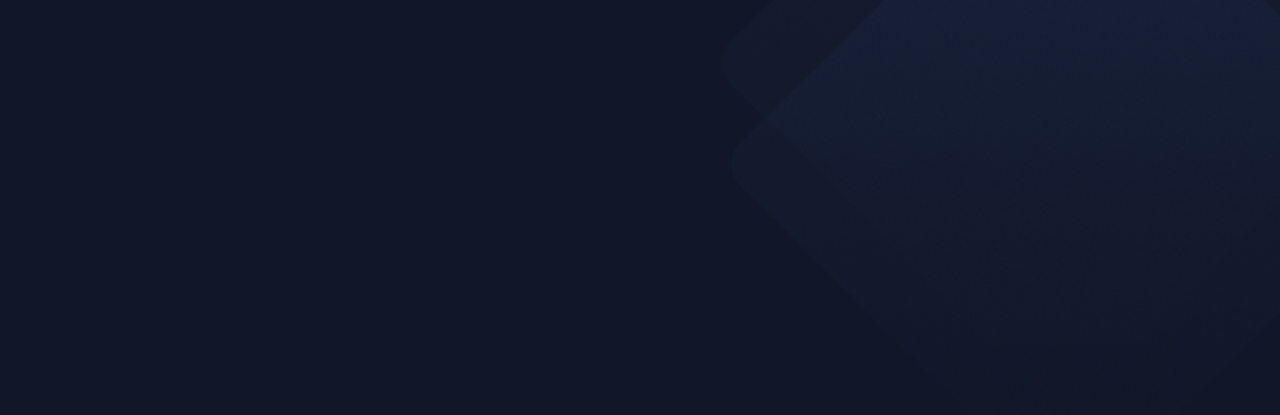
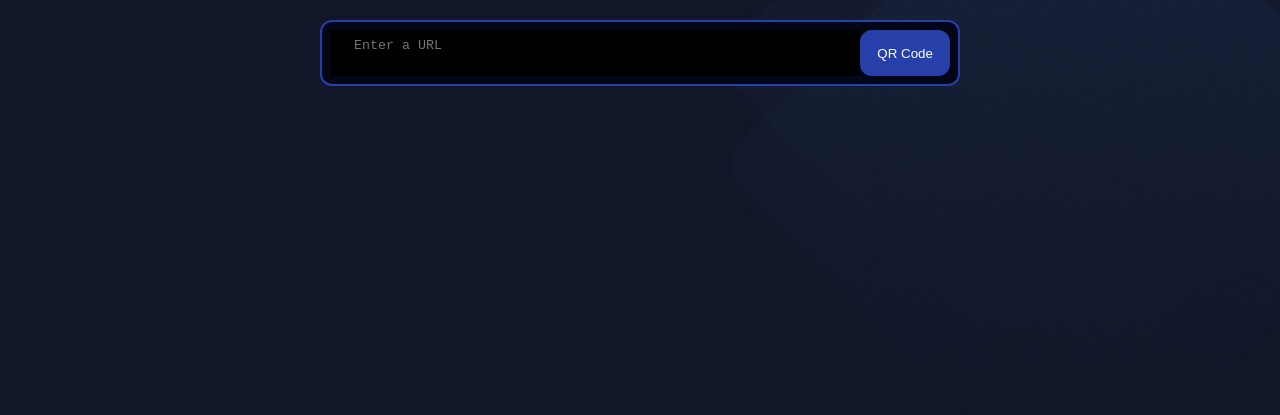
Before and after one commit to mightydna/QR-Code-Generator, a plain HTML site: page index.html in a window 1280 px wide. Shown: the part 385-800 px from the top of the page. Drawn offline with Linux system fonts and the light colour scheme.

Commit message:
First layout & style pass for landing page

```diff
--- a/index.html
+++ b/index.html
@@ -9,12 +9,11 @@
 </head>
 <body>
     <div id="qrcode_header">
-        <img src="" alt="" id="qrcode_header_img">
-        <h2 id="qrcode_header_h2">QRCODE</h2>
+        <img src="resources/icons/Logo.svg" alt="QR Code Generator Logo" id="qrcode_header_img">
     </div>
     <div id="qrcode_container">
         <textarea id="qrcode_textarea" placeholder="Enter a URL"></textarea>
-        <button value="submit">QR Code</button>
+        <button value="submit" id="qr_submit_btn">QR Code</button>
     </div>
 </body>
 </html>
--- a/resources/styles/main.css
+++ b/resources/styles/main.css
@@ -1,8 +1,56 @@
 /* Main Styles */
-
+html {
+    padding: 0px;
+    margin: 0px;
+}
 body {
+    display: flex;
+    flex-direction: column;
+    align-items: center;
+    justify-content: center;
+    gap: 32px;
+    height: 100vh;
+    margin: 0px;
+    padding: 0px;
     background-image: url(../images/qa-bg.jpg);
 }
 
+#qrcode_container {
+    display: flex;
+    flex-direction: row;
+    justify-content: space-between;
+    border: 2px solid #263FA9;
+    padding: 8px;
+    border-radius: 12px;
+    background-color: #030616;
+    max-width: 620px;
+    width: 100%;
+}
+
+#qrcode_textarea {
+    background-color: black;
+    border: none;
+    color: white;
+    resize: none;
+    width: 85%;
+    outline: none;
+    padding: 8px 0px 8px 24px;
+
+}
+
+#qr_submit_btn {
+    background-color: #263FA9;
+    border-radius: 12px;
+    border: none;
+    color: white;
+    width: 15%;
+}
+
+/* QR Code Landing Page Styles */
+
+
+/* QR Code Generator Page Styles */
+
+
 
 /* Media Queries */
```
